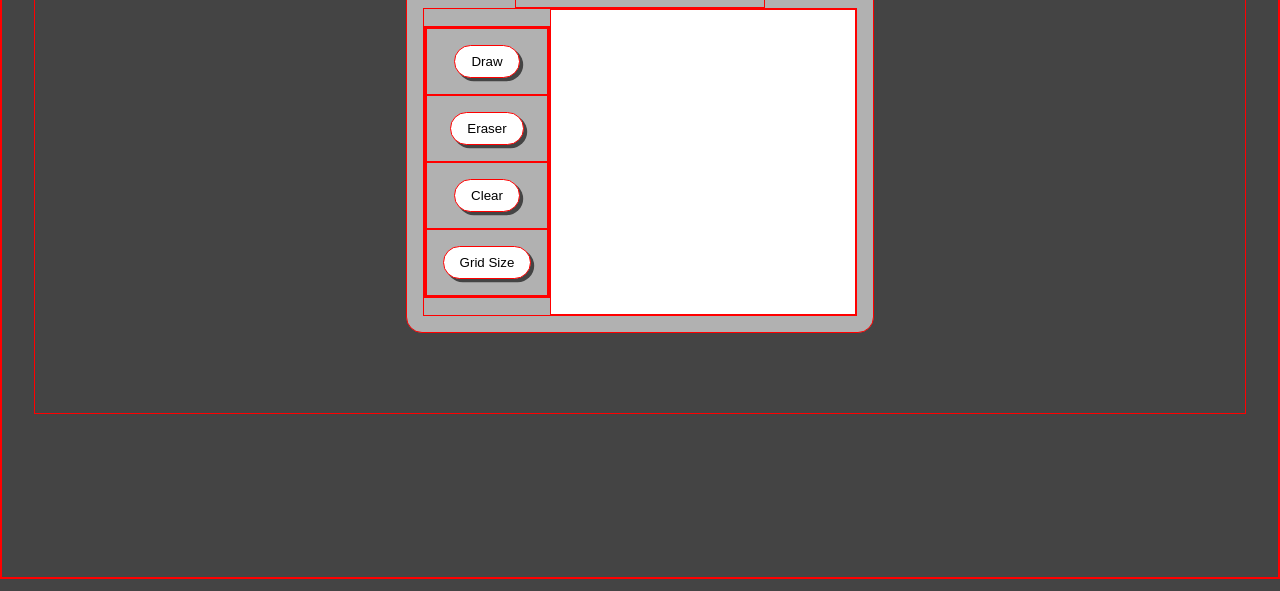
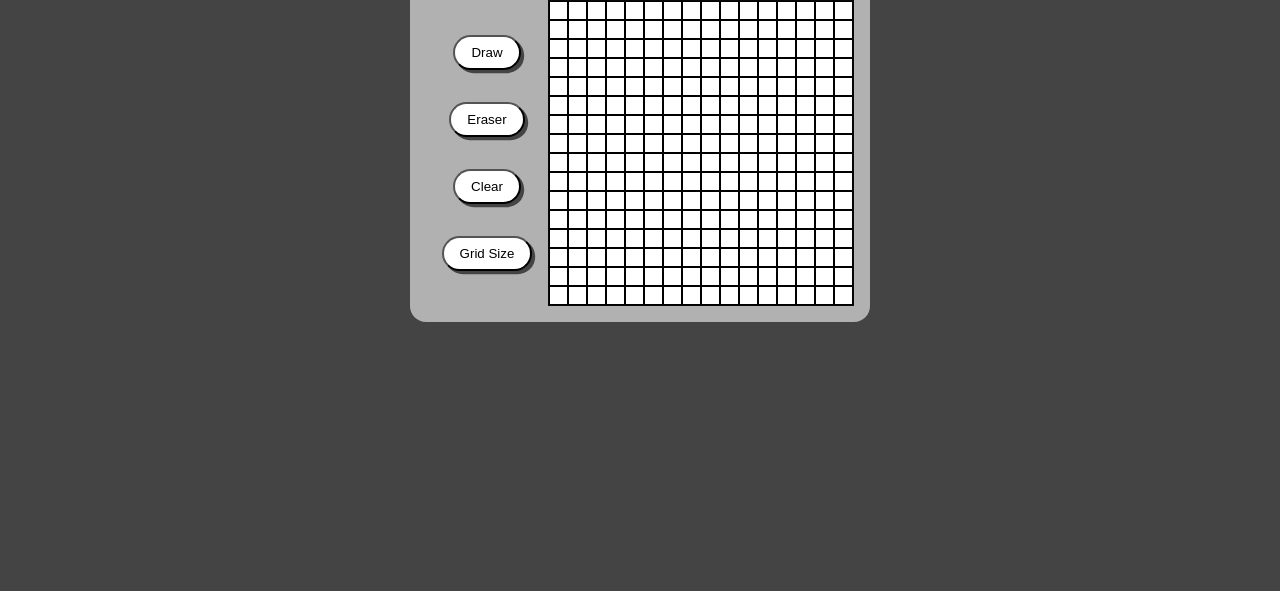
Before and after one commit to orenfackrell/etch-a-sketch, a plain HTML site: page index.html in a window 1280 px wide. Shown: the part 209-800 px from the top of the page. Drawn offline with Linux system fonts and the light colour scheme.

Commit message:
make default grid & notes for plans

```diff
--- a/drawing.js
+++ b/drawing.js
@@ -1,13 +1,20 @@
-const drawButton = document.querySelector('.button1')
-const eraserButton = document.querySelector('.button2')
-const clearButton = document.querySelector('.button3')
-const gridButton = document.querySelector(".button4")
+const drawButton = document.querySelector('.button1');
+const eraserButton = document.querySelector('.button2');
+const clearButton = document.querySelector('.button3');
+const gridButton = document.querySelector('.button4');
+const drawingPad = document.querySelector('.drawingPad');
 
-function adjustGrid(userChoice){
-    let girdSize = 16;
+function makeGrid(userChoice){
+    for (let i = 0; i < userChoice**2; i++){
 
-
-}
+        let cell = document.createElement('div');
+        cell.className='cells';
+        cell.style.border = 'solid black 1px';
+        drawingPad.style.display = 'grid';
+        drawingPad.style.gridTemplateColumns = 'repeat(16, auto)';
+        drawingPad.appendChild(cell)
+    }
+};
 
 gridButton.addEventListener('click', e => {
     let userInput = prompt("Give your desired size of drawing grid, only integer values from 16-100 are valid");
@@ -18,4 +25,11 @@ gridButton.addEventListener('click', e => {
     }  else {
         alert("Please choose a value between 16-100.")
     };
+
+makeGrid(+userChoice)
 });
+// this will not work with all values given.
+// must make a slider that will allow for values that will make a grid.
+
+makeGrid(16)
+// the page will have a 16x16 grid by default
--- a/index.html
+++ b/index.html
@@ -23,7 +23,7 @@
     </ul>
 
     </div>
-    <div class="program">
+    <div class="drawingPad">
 
     </div>
   </div>
--- a/styles.css
+++ b/styles.css
@@ -1,6 +1,4 @@
-*{
-    border: solid 1px red;
-}
+
 :root{
     --primary-clr: #747474;
     --lighter-clr: #B1B1B1;
@@ -27,11 +25,13 @@ body{
     box-shadow: 0.2rem 0.2rem var(--darker-clr);
 }
 
-.program{
+.drawingPad{
     width: 38vh;
     height: 38vh;
     background-color: white;
+    border: solid 1px var(--font-clr);
 }
+
 
 .page,
 .content,
```
